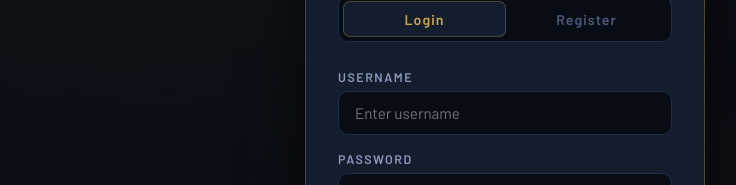
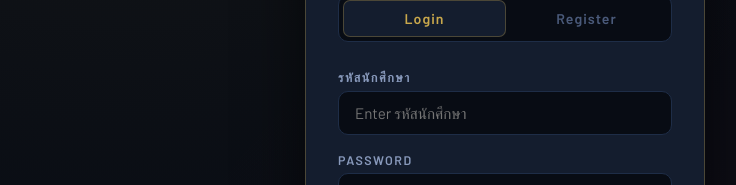
Before and after one commit to CrispyBacoN-12/Worldcup, a React (Create React App) app: page /login in a window 1280 px wide. Shown: the part 326-511 px from the top of the page, without its empty margins (135-871 px from the left). Built offline with nearby package versions, Linux system fonts and the light colour scheme; no server answers.

Commit message:
Update Login.js

```diff
--- a/src/Login.js
+++ b/src/Login.js
@@ -59,11 +59,11 @@ const Login = () => {
 
         <form className="login-form" onSubmit={handleSubmit}>
           <div className="form-group">
-            <label className="form-label">Username</label>
+            <label className="form-label">รหัสนักศึกษา</label>
             <input
               type="text"
               className="form-input"
-              placeholder="Enter username"
+              placeholder="Enter รหัสนักศึกษา"
               value={username}
               onChange={e => setUsername(e.target.value)}
               autoComplete="username"
```
